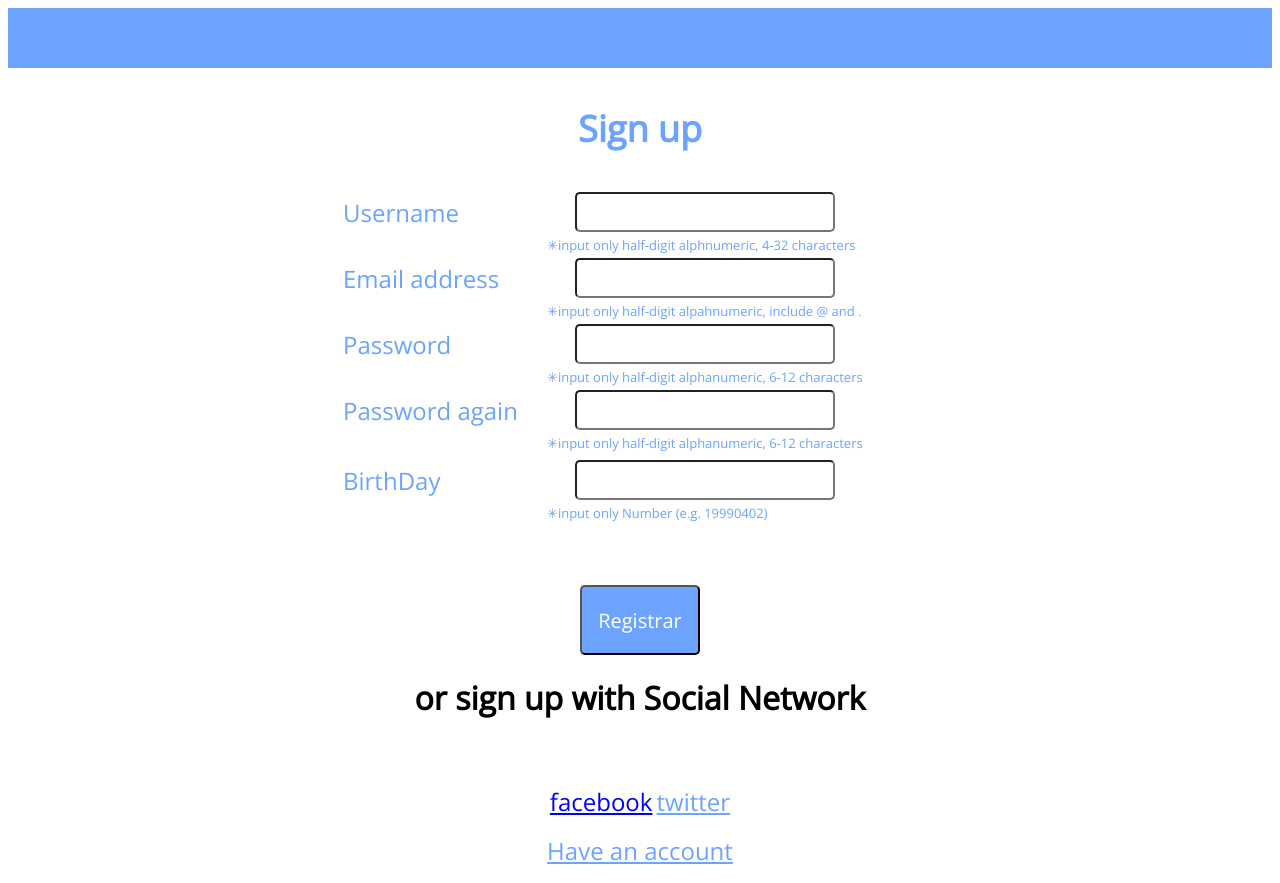
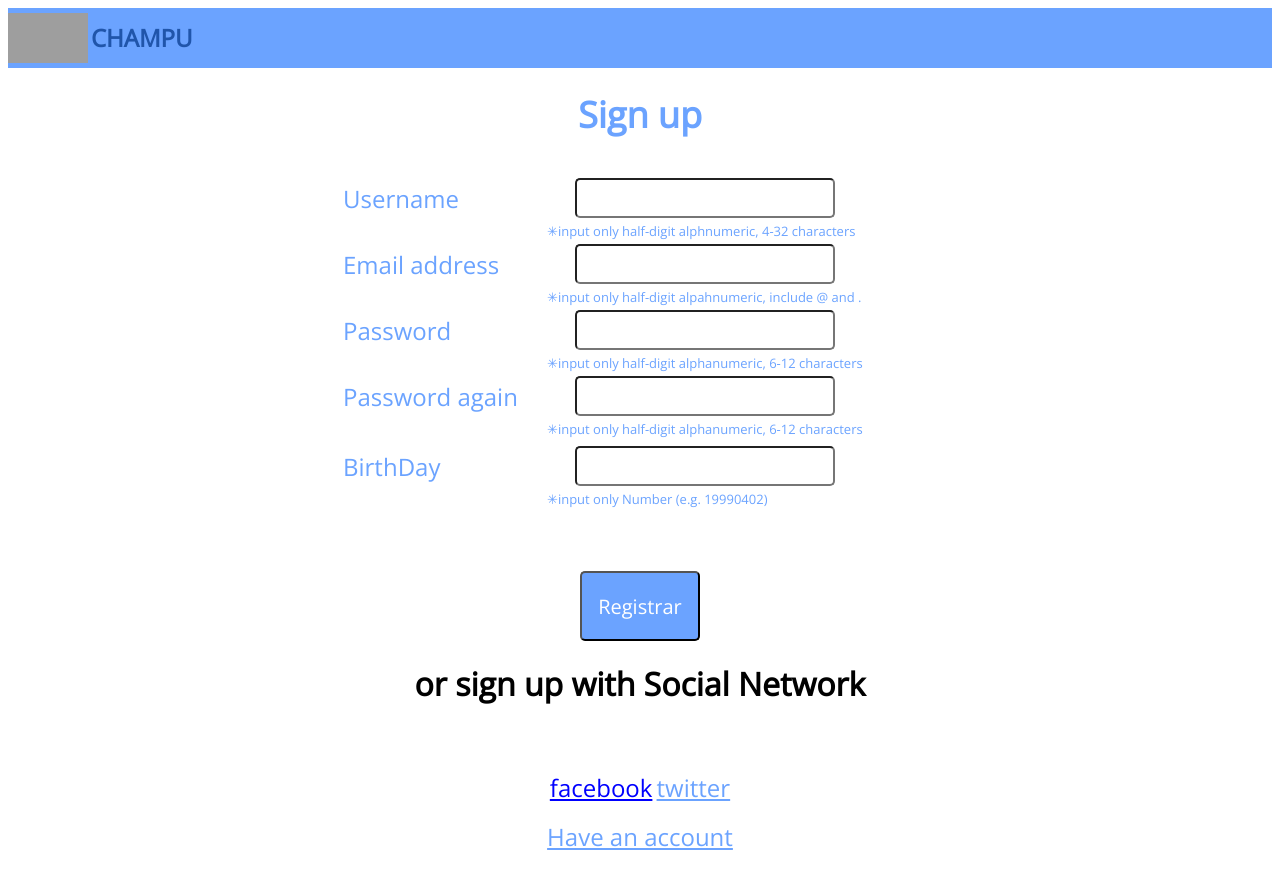
Before and after one commit to kirarinakano/champu, a PHP site: page /register.php in a window 1280 px wide. After the commit the page ends 850 px from the top, so only its background shows below. Run offline with PHP 8.4, Linux system fonts and the light colour scheme; grey boxes are pictures that could not be loaded.

Commit message:
register

```diff
--- a/mypage.css
+++ b/mypage.css
@@ -39,6 +39,7 @@
 	align-items: center;
 	/*margin-left: auto;*/
 	padding-top: 10px;
+	color: #2055aa;
 
 }
 
--- a/register.css
+++ b/register.css
@@ -8,8 +8,13 @@
   font-family: 'Open Sans', sans-serif;
 }
 
-div {
-  text-align: center;
+img {
+  padding-top: 5px;
+}
+
+.company {
+  padding-top: 13px;
+  color: #2055aa;
 }
 
 .top {
@@ -17,7 +22,11 @@
   height: 60px;
 }
 
- div {
+.title {
+  text-align: center;
+}
+
+.frame {
   text-align: center;
   width: 100%;
 }
@@ -71,9 +80,6 @@
   color: #6ba3ff;
 }
 
-
-
-
 .box {
   font-size: 20px;
   border-radius: 5px;
--- a/register.php
+++ b/register.php
@@ -24,14 +24,19 @@
   <link rel="stylesheet" href="register.css">
 </head>
 <body>
-
-      <div class="top"></div>
+  <div class="top" width="100px">
+    <div class="middle">
+        <img src="image/champulogo.png" width="80px" height="50px" align="left" class="img">
+    </div>
+     <div class="company">
+      <h2 class="logo" style="margin-top: 0px;"> CHAMPU</h2>
+  </div>
 <!--       <p >Name: <input type="text" name="name" ></p> -->
 <!--       <p >Pass:</p> <input type="text" name="pass" ><br> -->
           <div class="title">
             <p class="page"><strong>Sign up</strong></p>
           </div>
-      <div class="fram">
+      <div class="frame">
         <div class="table">
           <table>
             <form method="POST" action="<?php echo htmlspecialchars($_SERVER['PHP_SELF']); ?>">
```
